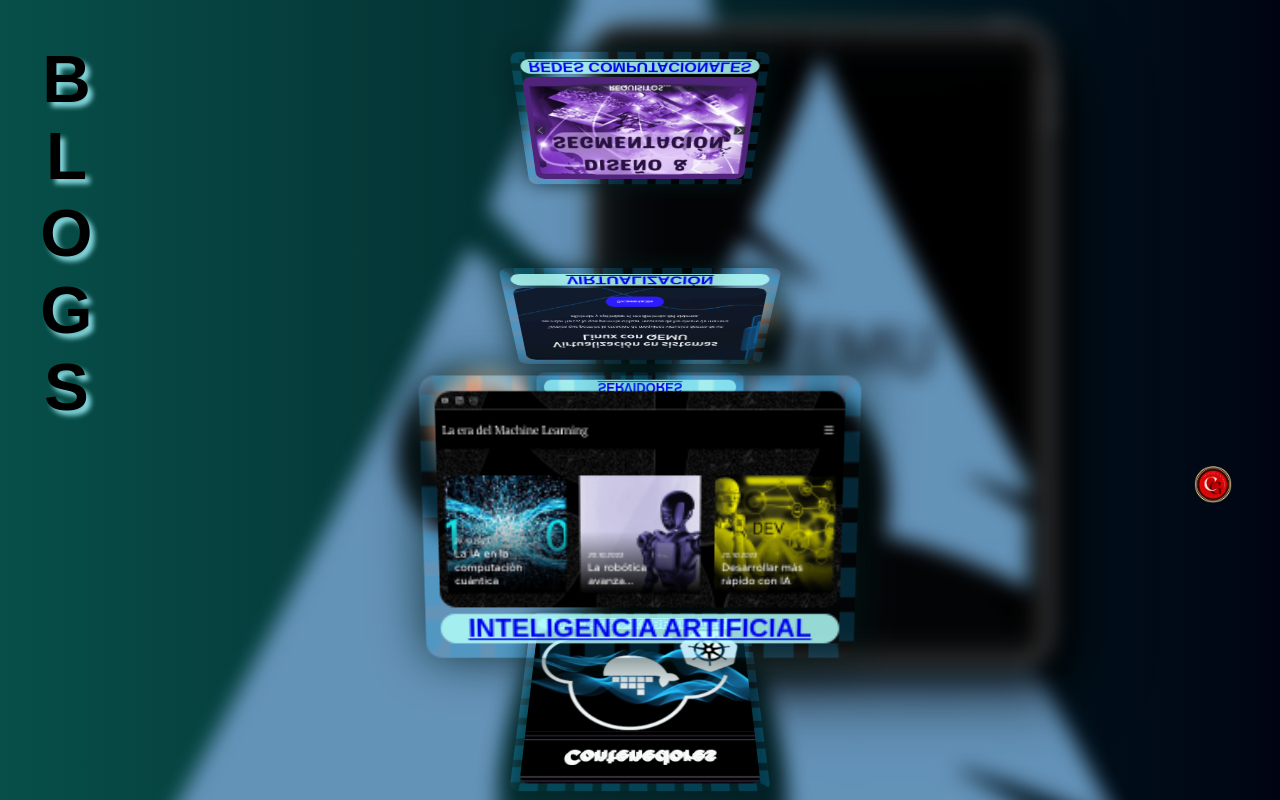
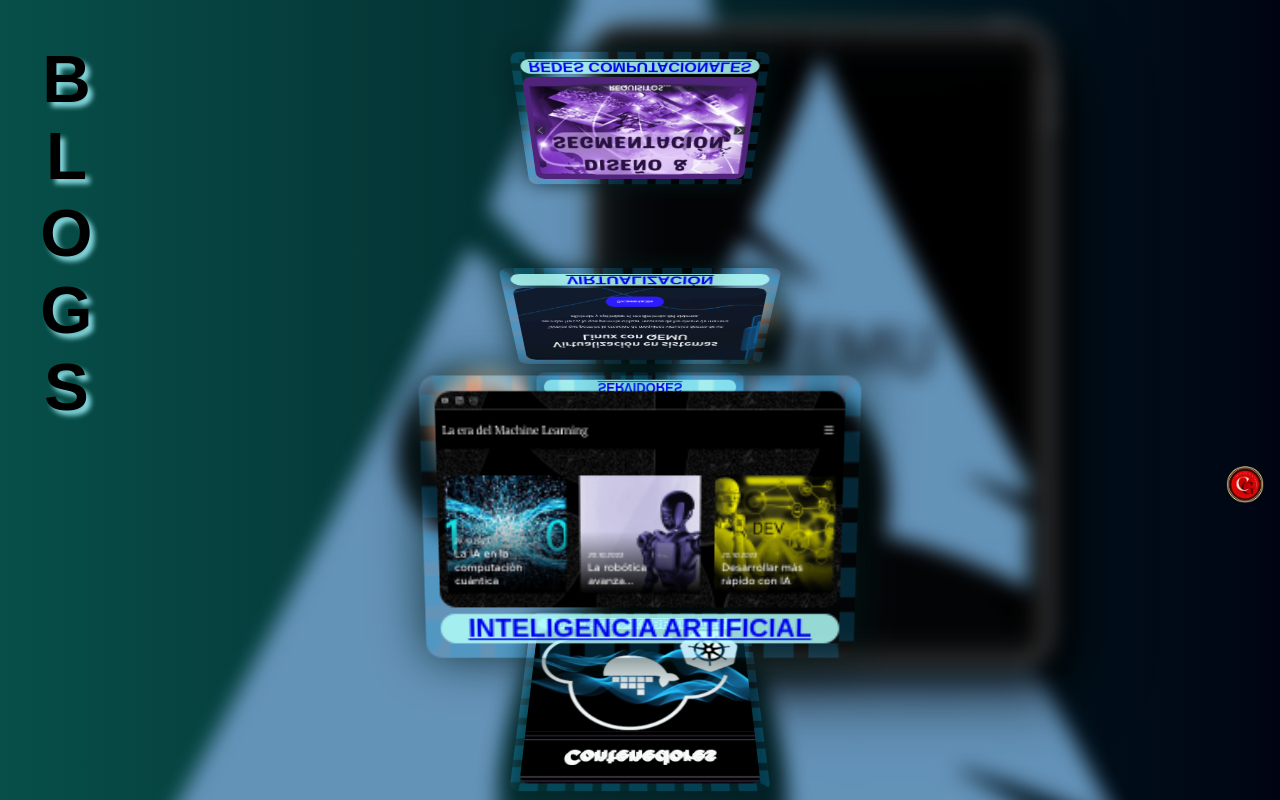
Before and after one commit to CrysG011/BLOG, a website: page index.html in a window 1280 px wide. Drawn offline with Linux system fonts and the light colour scheme.

```diff
--- a/index.css
+++ b/index.css
@@ -45,7 +45,7 @@
 .slideshow-logo {
 	display: flex;
 	align-self: flex-end;
-	margin-right: 3em;
+	margin-right: 1em;
 	max-width: 3vw;
 	height: auto;
 }
```
Also changed, not shown: README.md, assets/BlogsPortada.jpg (deleted), assets/BlogsPortada.png (added).
